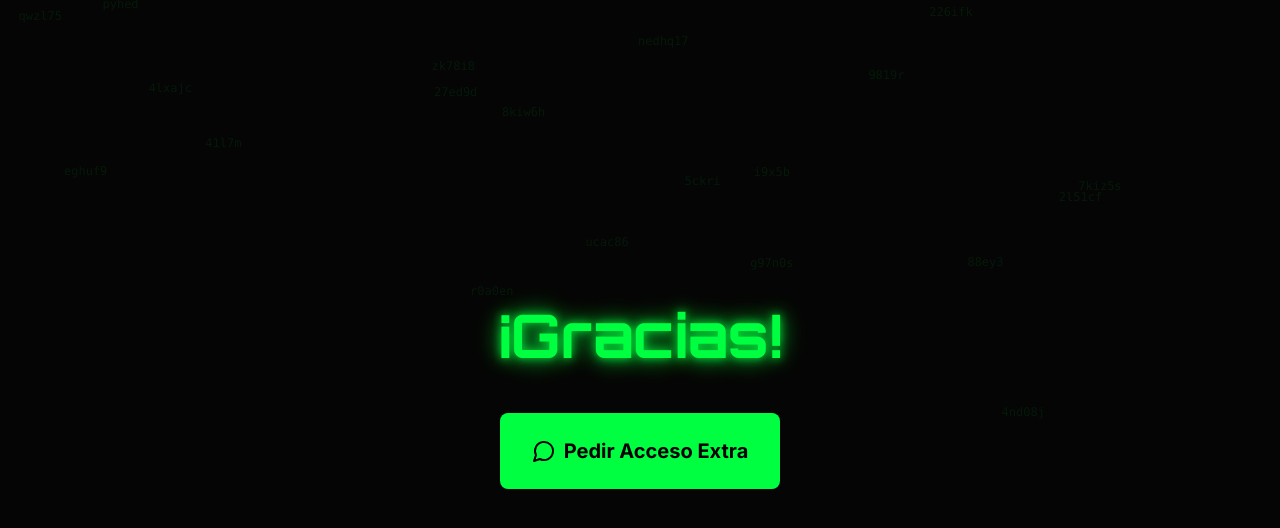
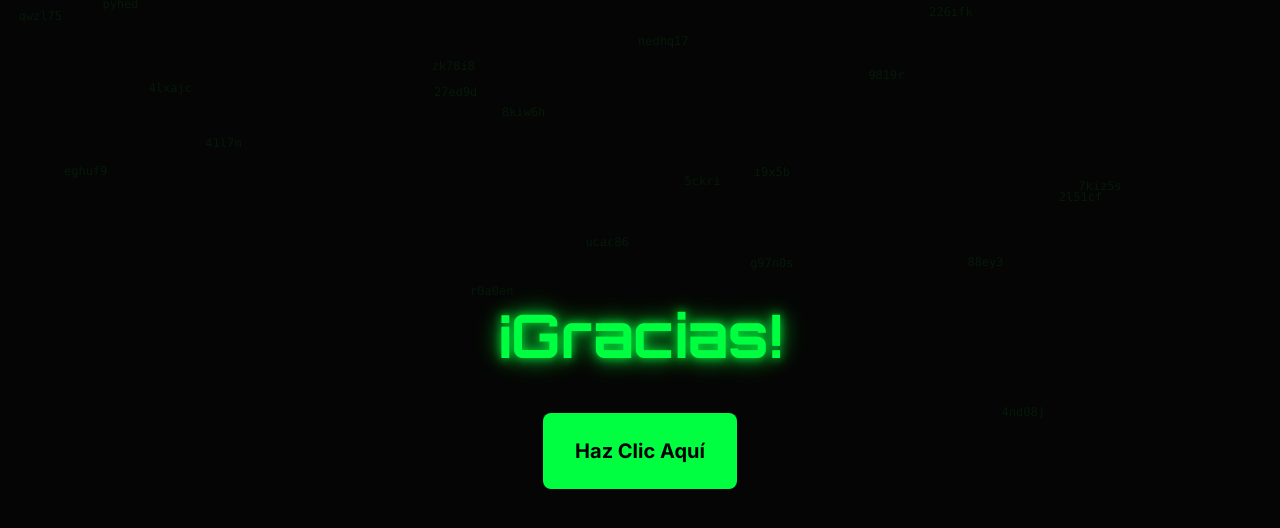
Before and after one commit to 24games/white-page-hackermillon, a Next.js app: page /gracias in a window 1280 px wide. Shown: the top 528 px of the page. Built offline with nearby package versions, Linux system fonts and the light colour scheme.

Commit message:
Update: Cambiar texto del botón a 'Haz Clic Aquí'

```diff
--- a/app/gracias/page.tsx
+++ b/app/gracias/page.tsx
@@ -1,7 +1,6 @@
 'use client'
 
 import { motion } from 'framer-motion'
-import { MessageCircle } from 'lucide-react'
 import { useEffect, useState } from 'react'
 
 // Componente de Botão Neon
@@ -146,8 +145,7 @@ export default function GraciasPage() {
             href="https://w.app/8qbvld"
             className="text-xl px-12 py-6"
           >
-            <MessageCircle className="inline-block w-6 h-6" />
-            Pedir Acceso Extra
+            Haz Clic Aquí
           </NeonButton>
         </motion.div>
       </div>
```
